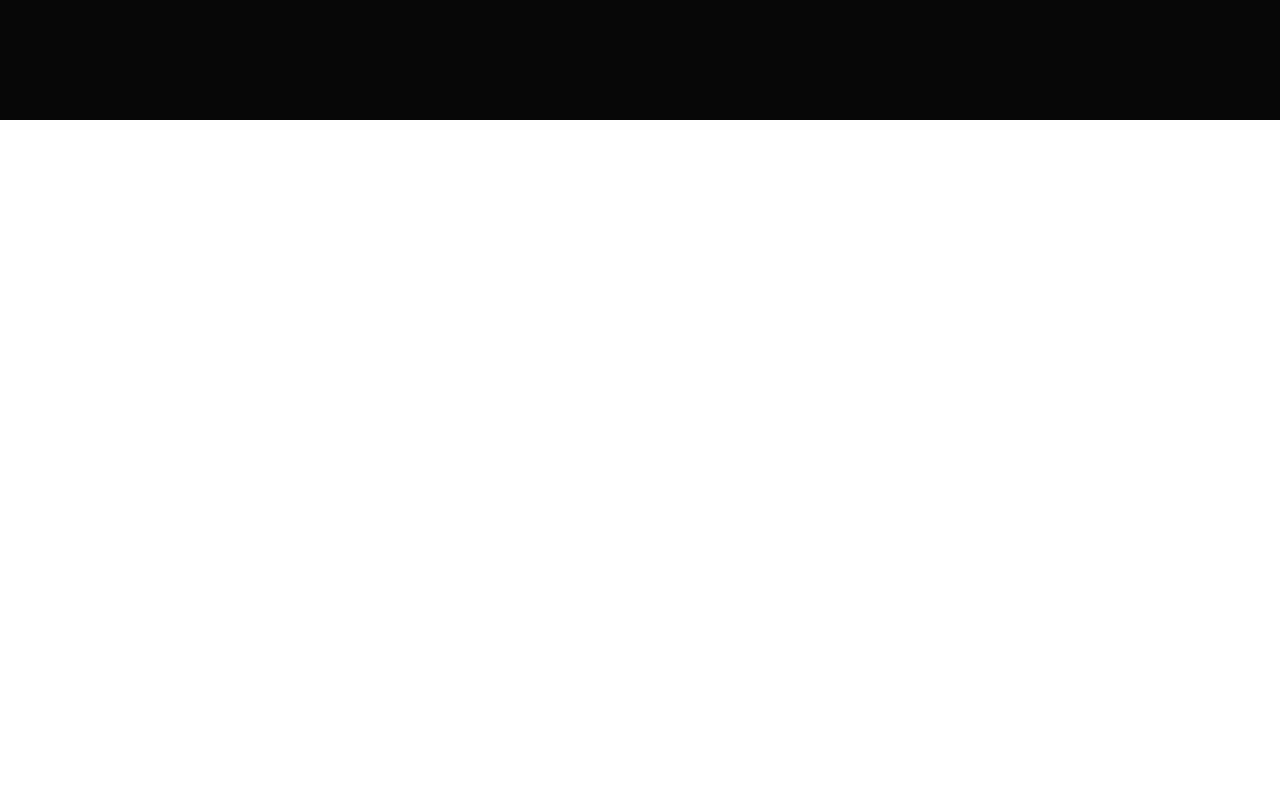
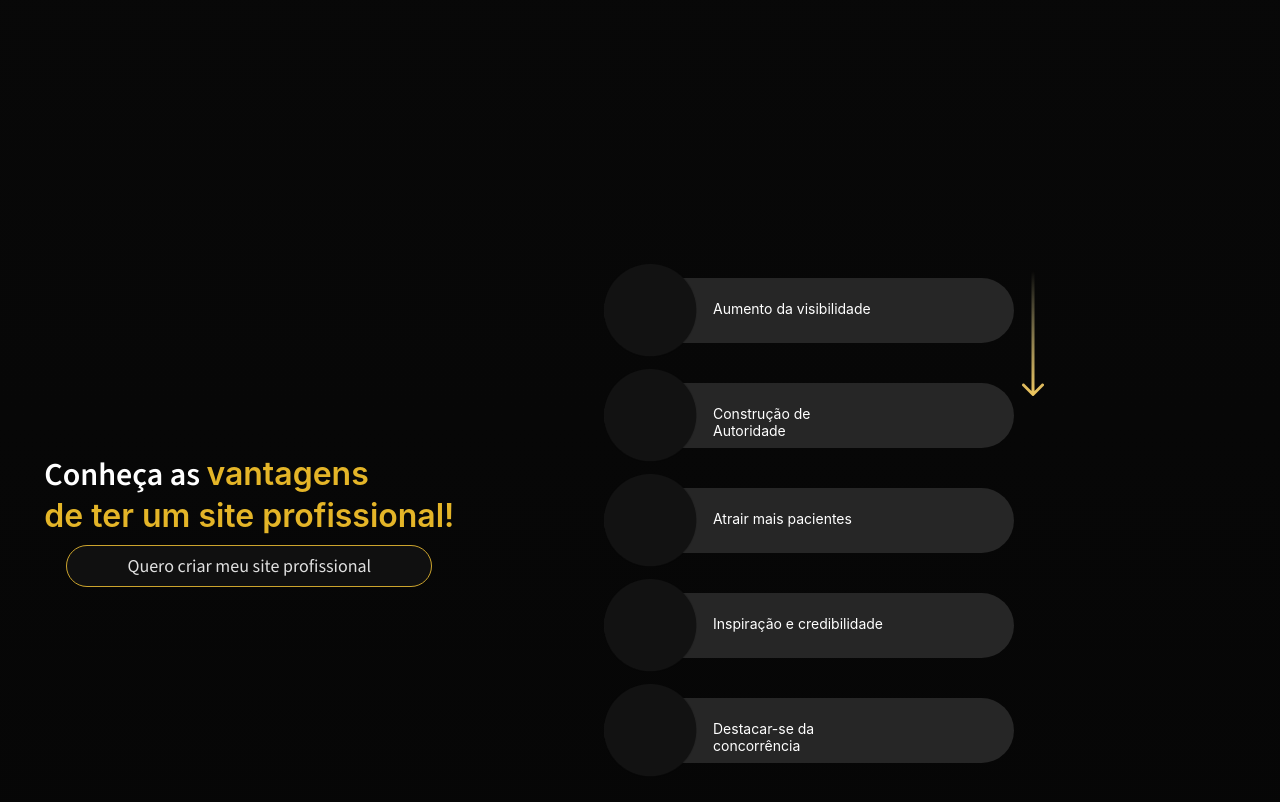
Before and after one commit to EvertonSouzaFerreira/Dermarketing, a React (Create React App) app: page / in a window 1280 px wide. Shown: the part 3080-3882 px from the top of the page. Before the commit the page ends 3200 px from the top, so only its background shows below. Built offline with nearby package versions, Linux system fonts and the light colour scheme.

Commit message:
tela vantagens mobile

```diff
--- a/src/App.js
+++ b/src/App.js
@@ -39,8 +39,8 @@ function App() {
       <Cards />
       <Grafico />
       <Trabalhos />
-      {/* <Vantagens />
-      <Destaque />
+      <Vantagens />
+      {/* <Destaque />
       <Identidade />
       <Anuncio />
       <DermarVantagens />
--- a/src/components/cards/CardsStyled.jsx
+++ b/src/components/cards/CardsStyled.jsx
@@ -43,7 +43,7 @@ export const ContainerCards = styled.div`
 
             margin-top: 5rem;
             gap: 2rem;
-
+            margin-bottom: 5rem;
 
         }
 
@@ -53,7 +53,7 @@ export const ContainerCards = styled.div`
 
         @media (max-width: 920px){
             width: 100%;
-            gap: .5rem;
+
             flex-wrap: wrap;
             align-items: center;
             justify-content: center;
--- a/src/components/main/MainStyled.jsx
+++ b/src/components/main/MainStyled.jsx
@@ -16,7 +16,7 @@ export const ContainerMain = styled.div`
             height: 100%;
             padding-top: 5rem;
             display: flex;
-
+            margin-bottom: 5rem;
 
         }
 
--- a/src/components/trabalhos/TrabalhosStyled.jsx
+++ b/src/components/trabalhos/TrabalhosStyled.jsx
@@ -62,6 +62,7 @@ export const ContainerCardsTrabalhos = styled.div`
     @media (max-width: 720px){
             flex-wrap: wrap;
             gap: 5rem;
+
         }
 
     img{
@@ -78,6 +79,12 @@ export const ContainerCardsTrabalhos = styled.div`
         max-width: 375px;
         text-align: center;
 
+        @media (max-width: 720px){
+            display: flex;
+            flex-direction: column;
+            align-items: center;
+
+        }
         h5{
             font-family: 'Source Sans 3';
             font-style: normal;
@@ -90,6 +97,7 @@ export const ContainerCardsTrabalhos = styled.div`
                 width: 347px;
                 height: 22px;
                 font-size: 18px;
+
         }
         }
 
@@ -104,6 +112,7 @@ export const ContainerCardsTrabalhos = styled.div`
                 width: 313.33px;
                 height: 80px;
                 font-size: 13px;
+
         }
 
         }
--- a/src/components/vantagens/Vantagens.jsx
+++ b/src/components/vantagens/Vantagens.jsx
@@ -1,4 +1,4 @@
-import React from 'react'
+import React, { useEffect, useState } from 'react'
 
 //imagens
 import fundoNumero from '../../images/fundoNumero.png'
@@ -7,6 +7,26 @@ import errow from '../../images/errow.png'
 import { ContainerVantagens } from './VantagensStyled'
 
 function Vantagens() {
+
+  const [width, setWidth] = useState(false)
+
+  const handleResize = () => {
+    const width = window.innerWidth;
+    if (width <= 768) {
+      setWidth(true)
+    } else {
+      setWidth(false)
+    }
+  }
+
+
+
+  useEffect(() => {
+    handleResize(); // Executa a função quando o componente é montado
+    window.addEventListener('resize', handleResize); // Adiciona um listener para redimensionamento
+    return () => window.removeEventListener('resize', handleResize); // Remove o listener quando o componente é desmontado
+  }, []);
+
   return (
     <ContainerVantagens>
         <div className='containerBtnTitulo'>
@@ -14,16 +34,16 @@ function Vantagens() {
             <button>Quero criar meu site profissional</button>
         </div>
         <ul>
-            <li><span><img src={fundoNumero} alt="" /></span>Aumento da visibilidade</li>
-            <li><span><img src={fundoNumero} alt="" /></span>Construção de Autoridade</li>
-            <li><span><img src={fundoNumero} alt="" /></span>Atrair mais pacientes</li>
-            <li><span><img src={fundoNumero} alt="" /></span>Inspiração e credibilidade</li>
-            <li><span><img src={fundoNumero} alt="" /></span>Destacar-se da concorrência</li>
+            <li><img src={fundoNumero} alt="" /><p>Aumento da visibilidade</p> </li>
+            <li><img src={fundoNumero} alt="" /><p>Construção de Autoridade</p></li>
+            <li><img src={fundoNumero} alt="" /><p>Atrair mais pacientes</p></li>
+            <li><img src={fundoNumero} alt="" /><p>Inspiração e credibilidade</p></li>
+            <li><img src={fundoNumero} alt="" /><p>Destacar-se da concorrência</p></li>
         </ul>
 
-        <div className='errow'>
+        {!width && <div className='errow'>
             <img src={errow} alt="" />
-        </div>
+        </div>}
     </ContainerVantagens>
   )
 }
--- a/src/components/vantagens/VantagensStyled.jsx
+++ b/src/components/vantagens/VantagensStyled.jsx
@@ -8,6 +8,17 @@ export const ContainerVantagens = styled.div`
     align-items: center;
     justify-content: space-around;
     /* background: blue; */
+
+
+    @media (max-width: 768px){
+            height: 0;
+            margin-top: 10rem;
+            flex-wrap: wrap;
+            justify-content: center;
+            align-items: flex-start;
+            background-color: #DFDFDF;
+        }
+
     .containerBtnTitulo{
         display: flex;
         width: 492px;
@@ -17,6 +28,12 @@ export const ContainerVantagens = styled.div`
         justify-content: center;
         gap: .5rem;
         /* background-color: red; */
+
+        @media (max-width: 768px){
+            height: 0;
+            margin-bottom: 5rem;
+            gap: 3rem;
+        }
     }
 
     h4{
@@ -30,6 +47,13 @@ export const ContainerVantagens = styled.div`
         span{
             color: #E4B528;
         }
+        @media (max-width: 768px){
+            width: 362px;
+            height: 50px;
+            font-size: 20px;
+            line-height: 125%;
+            text-align: center;
+        }
     }
 
     button{
@@ -37,7 +61,7 @@ export const ContainerVantagens = styled.div`
             height: 42px;
             background: #101010;
             border: none;
-            border-radius: 24.3624px;
+            border-radius: 24px;
             color: #DFDFDF;
             cursor: pointer;
             font-family: 'Source Sans 3';
@@ -48,6 +72,14 @@ export const ContainerVantagens = styled.div`
             :hover{
                 color: #CCA42D;
             }
+
+            @media (max-width: 768px){
+                width: 269.29px;
+                height: 38.26px;
+                padding: 0px 5px;
+                border-radius: 17px;
+
+        }
         }
 
         ul{
@@ -60,6 +92,14 @@ export const ContainerVantagens = styled.div`
             /* background-color: #CCA42D; */
             gap: 2.5rem;
 
+            @media (max-width: 768px){
+                width: 290px;
+                height: 334.22px;
+                align-items: center;
+                padding: 0px;
+                gap: 1rem;
+
+        }
 
             li{
                 display: flex;
@@ -71,13 +111,33 @@ export const ContainerVantagens = styled.div`
                 border-radius: 44.1969px;
                 color: #FFFFFF;
 
-                span{
-                    display: flex;
+                @media (max-width: 768px){
+                width: 258px;
+                height: 41px;
+                justify-content: space-between;
+
+                gap: .5px;
+
+                }
+
 
                     img{
                         height: 93px;
+                        @media (max-width: 768px){
+                                width: 50px;
+                                height: 50px;
+
+                            }
                     }
-                }
+
+                    p{
+                        width: 171px;
+                        height: 21px;
+                        font-size: 14px;
+                        line-height: 125%;
+
+                    }
+
             }
         }
 
```
